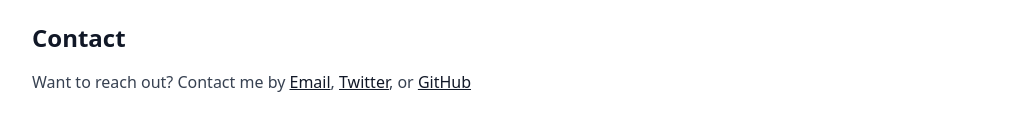
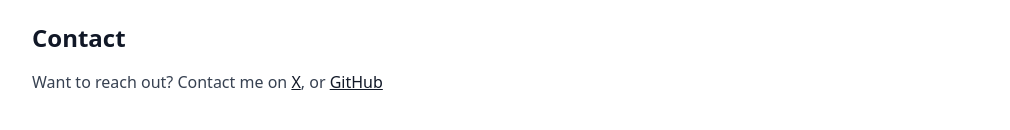
Before and after one commit to timneutkens/timn.tech, a Next.js app: page / in a window 1280 px wide. Shown: the part 428-558 px from the top of the page, without its empty margins (128-1138 px from the left). Built offline with nearby package versions, Linux system fonts and the light colour scheme.

Commit message:
Update page.tsx

```diff
--- a/app/page.tsx
+++ b/app/page.tsx
@@ -42,9 +42,8 @@ export default function Homepage() {
           Contact
         </h2>
         <p>
-          Want to reach out? Contact me by{" "}
-          <A href="mailto:hello@timn.tech">Email</A>,{" "}
-          <A href="https://twitter.com/timneutkens">Twitter</A>, or{" "}
+          Want to reach out? Contact me on{" "}
+          <A href="https://x.com/timneutkens">X</A>, or{" "}
           <A href="https://github.com/timneutkens">GitHub</A>
         </p>
       </section>
```
